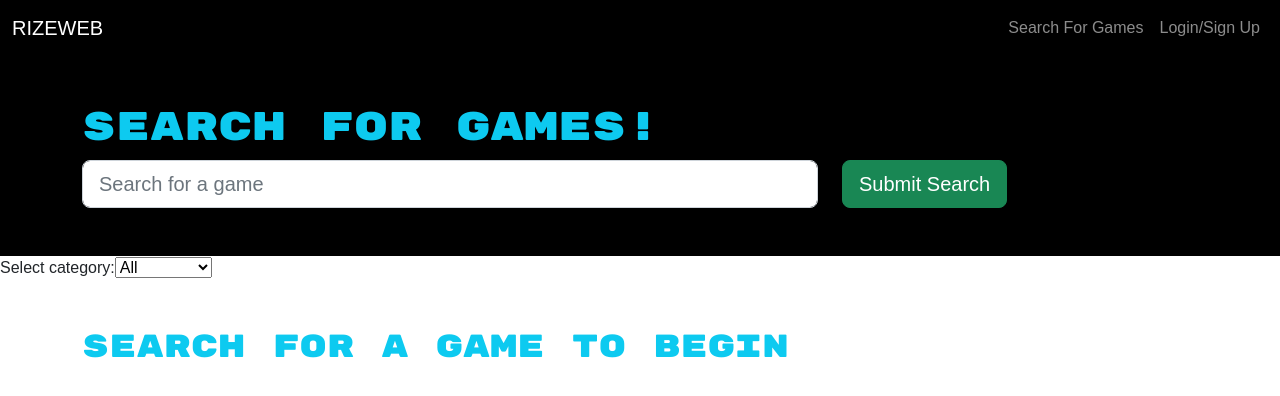
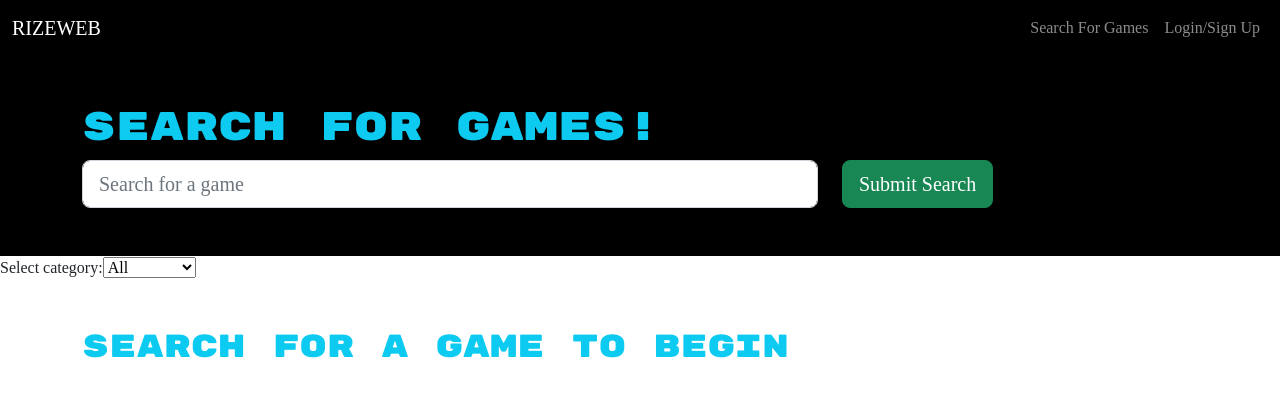
Before and after one commit to ronaldm7/RIZEWEB, a React (Create React App) app in the folder client/: page / in a window 1280 px wide. Shown: the top 396 px of the page. Built offline with nearby package versions, Linux system fonts and the light colour scheme.

Commit message:
changing font

```diff
--- a/client/src/index.css
+++ b/client/src/index.css
@@ -1,5 +1,5 @@
 body {
-  font-family: '', sans-serif;
+  font-family: 'Times,Times New Roman', serif;
 }
 
 h1,
```
